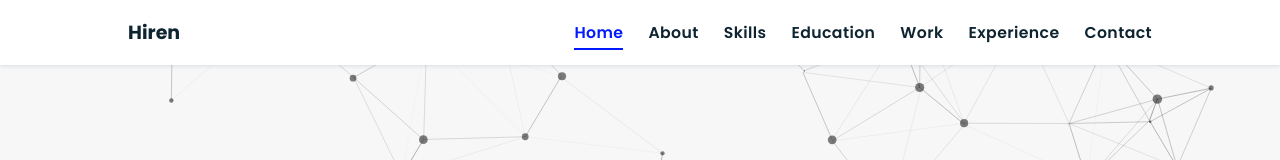
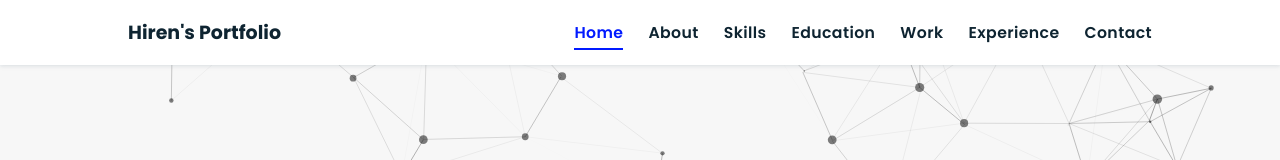
Before and after one commit to vowala-ladka/hiren, a plain HTML site: page index.html in a window 1280 px wide. Shown: the top 160 px of the page. Drawn offline with nearby package versions, Linux system fonts and the light colour scheme.

Commit message:
Update index.html

```diff
--- a/index.html
+++ b/index.html
@@ -29,7 +29,7 @@
   <!-- navbar starts -->
   <header>
 
-    <a href="/" class="logo"><p>Hiren</p></a>
+    <a href="/" class="logo"><p>Hiren's Portfolio</p></a>
 
     <div id="menu" class="fas fa-bars"></div>
     <nav class="navbar">
```
